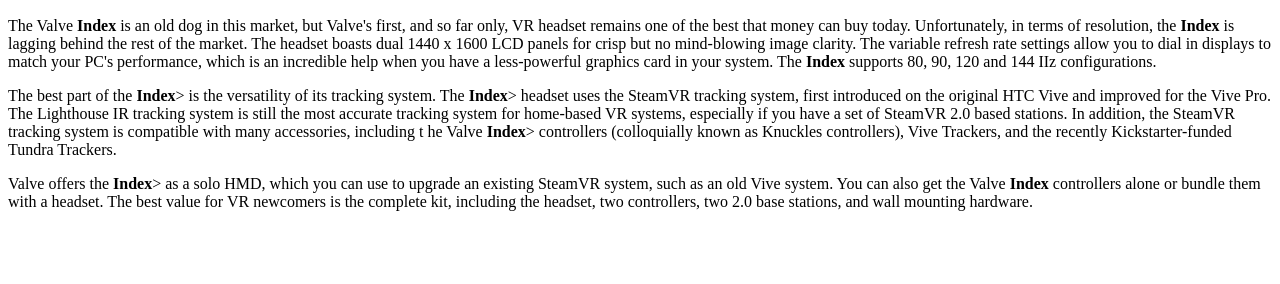
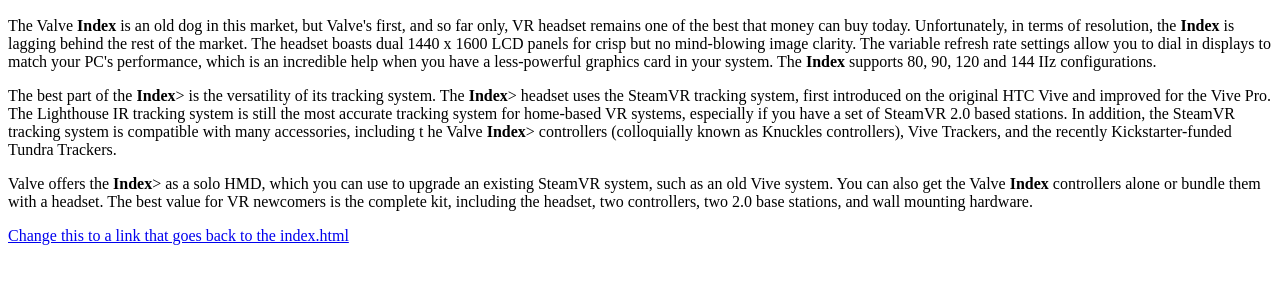
Before and after one commit to RaulM206/Week2_Anchors-Inline-Headers, a plain HTML site: page valve.html in a window 1280 px wide. Shown: the part 50-334 px from the top of the page. Drawn offline with Linux system fonts and the light colour scheme.

Commit message:
Update valve.html

```diff
--- a/valve.html
+++ b/valve.html
@@ -21,5 +21,7 @@
 <p>Valve offers the <b>Index</b>> as a solo HMD, which you can use to upgrade an existing SteamVR system,
     such as an old Vive system. You can also get the Valve <b>Index</b> controllers alone or bundle them with a headset.
     The best value for VR newcomers is the complete kit, including the headset, two controllers, two 2.0 base stations, and wall mounting hardware.</p>
+
+<p><a href="index.html">Change this to a link that goes back to the index.html</a></p>
 </body>
 </html>
```
